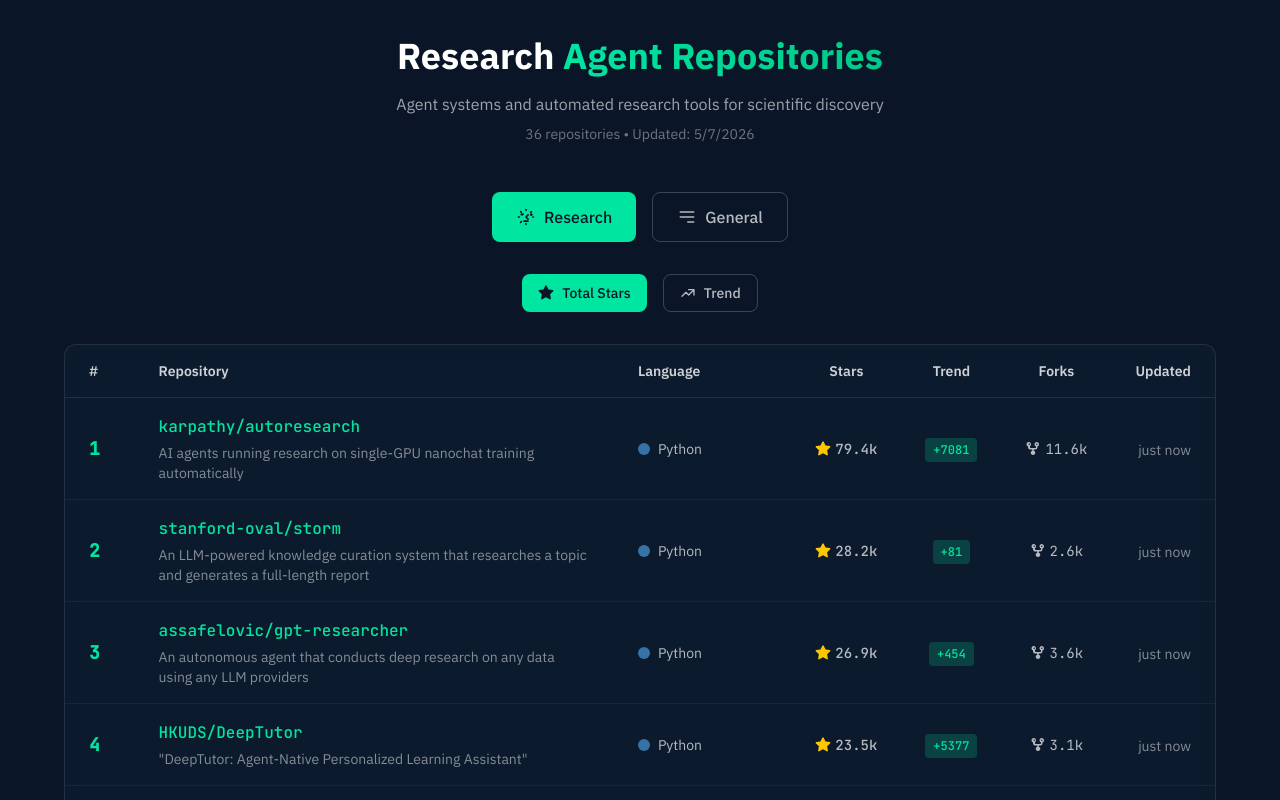
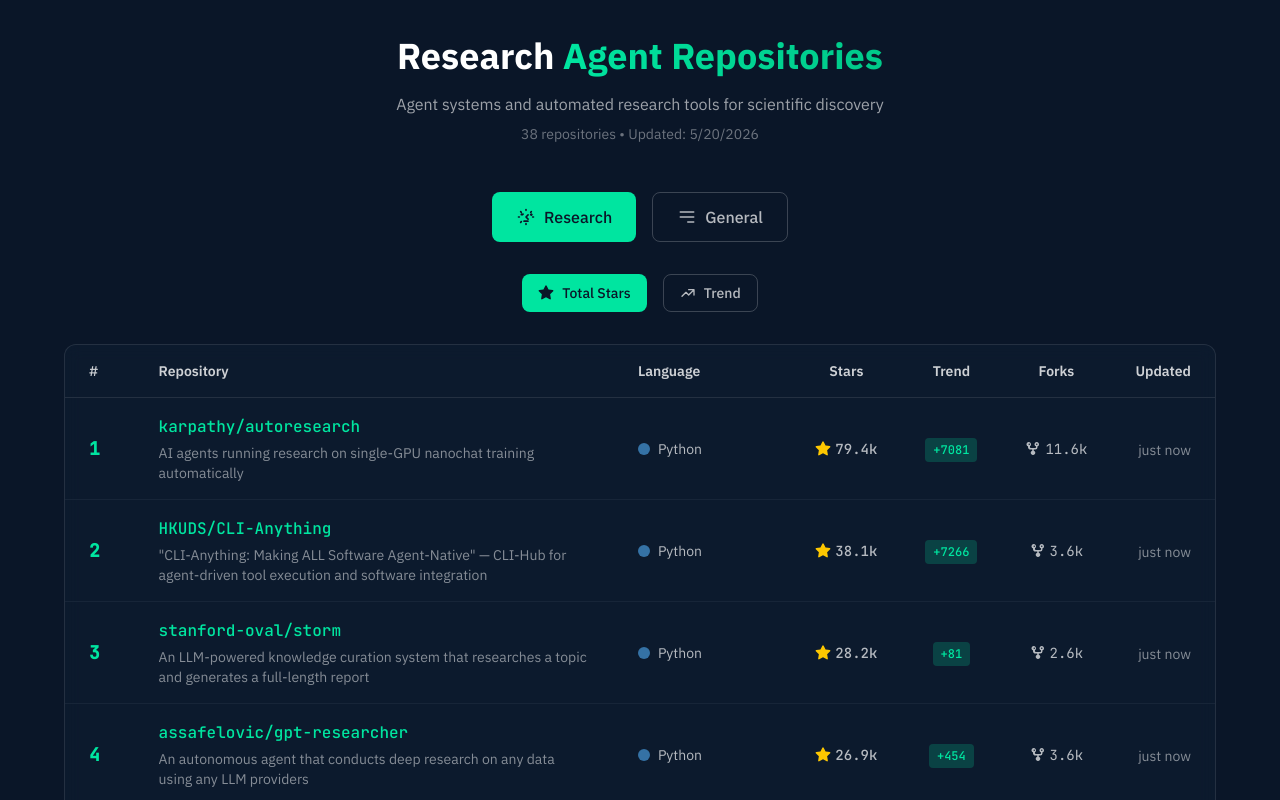
Before and after one commit to onepersonlab/onepersonlab-website, a React (Vite) app: page / in a window 1280 px wide. Shown: the part 860-1660 px from the top of the page. Built offline with nearby package versions, Linux system fonts and the light colour scheme.

Commit message:
data: add 13 trending agent repos and skills from GitHub Trending

```diff
--- a/src/components/SkillsSection.tsx
+++ b/src/components/SkillsSection.tsx
@@ -20,6 +20,10 @@
   'Tools': 'bg-slate-500/20 text-slate-400',
   'Discovery': 'bg-violet-500/20 text-violet-400',
   'Multi-Agent': 'bg-emerald-500/20 text-emerald-400',
+  'Academic Skills': 'bg-teal-500/20 text-teal-400',
+  'Agent Optimization': 'bg-pink-500/20 text-pink-400',
+  'Plugin Registry': 'bg-lime-500/20 text-lime-400',
+  'Agent Infra': 'bg-orange-500/20 text-orange-400',
 };
 
 export function SkillsSection() {
--- a/src/data/General-agent-list-update.json
+++ b/src/data/General-agent-list-update.json
@@ -1,8 +1,8 @@
 {
   "description": "General Agent Repositories",
   "source": "GitHub API",
-  "generated_at": "2026-05-07T04:35:00Z",
-  "repo_count": 31,
+  "generated_at": "2026-05-20T08:00:00Z",
+  "repo_count": 35,
   "repos": [
     {
       "full_name": "openclaw/openclaw",
@@ -406,6 +406,58 @@
       "changeLabel": "(22-day change)",
       "updated": "2026-05-06T13:08:57Z",
       "url": "https://github.com/aiming-lab/MetaClaw"
+    },
+    {
+      "full_name": "tinyhumansai/openhuman",
+      "name": "openhuman",
+      "owner": "tinyhumansai",
+      "description": "Your Personal AI super intelligence. Private, Simple and extremely powerful. Built in Rust.",
+      "language": "Rust",
+      "stars": 22428,
+      "forks": 1989,
+      "weeklyStars": 27811,
+      "changeLabel": "(7-day change)",
+      "updated": "2026-05-20T08:00:00Z",
+      "url": "https://github.com/tinyhumansai/openhuman"
+    },
+    {
+      "full_name": "obra/superpowers",
+      "name": "superpowers",
+      "owner": "obra",
+      "description": "An agentic skills framework & software development methodology that works.",
+      "language": "Shell",
+      "stars": 199041,
+      "forks": 17747,
+      "weeklyStars": 11361,
+      "changeLabel": "(7-day change)",
+      "updated": "2026-05-20T08:00:00Z",
+      "url": "https://github.com/obra/superpowers"
+    },
+    {
+      "full_name": "humanlayer/12-factor-agents",
+      "name": "12-factor-agents",
+      "owner": "humanlayer",
+      "description": "Principles for building LLM-powered software that is actually good enough for production customers",
+      "language": "TypeScript",
+      "stars": 21325,
+      "forks": 1605,
+      "weeklyStars": 5152,
+      "changeLabel": "(7-day change)",
+      "updated": "2026-05-20T08:00:00Z",
+      "url": "https://github.com/humanlayer/12-factor-agents"
+    },
+    {
+      "full_name": "msitarzewski/agency-agents",
+      "name": "agency-agents",
+      "owner": "msitarzewski",
+      "description": "A complete AI agency — From frontend wizards to Reddit community ninjas. ⭐ Forked by onepersonlab",
+      "language": "Shell",
+      "stars": 102087,
+      "forks": 16857,
+      "weeklyStars": 7840,
+      "changeLabel": "(7-day change)",
+      "updated": "2026-05-20T08:00:00Z",
+      "url": "https://github.com/msitarzewski/agency-agents"
     }
   ]
 }
--- a/src/data/Research-agent-list-update.json
+++ b/src/data/Research-agent-list-update.json
@@ -1,8 +1,8 @@
 {
   "description": "Research Agent Repositories",
   "source": "GitHub API",
-  "generated_at": "2026-05-07T04:35:00Z",
-  "repo_count": 36,
+  "generated_at": "2026-05-20T08:00:00Z",
+  "repo_count": 38,
   "repos": [
     {
       "full_name": "karpathy/autoresearch",
@@ -471,6 +471,32 @@
       "changeLabel": "(22-day change)",
       "updated": "2026-05-06T21:19:27Z",
       "url": "https://github.com/sjtu-sai-agents/MagiClaw"
+    },
+    {
+      "full_name": "HKUDS/CLI-Anything",
+      "name": "CLI-Anything",
+      "owner": "HKUDS",
+      "description": "\"CLI-Anything: Making ALL Software Agent-Native\" — CLI-Hub for agent-driven tool execution and software integration",
+      "language": "Python",
+      "stars": 38056,
+      "forks": 3633,
+      "weeklyStars": 7266,
+      "changeLabel": "(7-day change)",
+      "updated": "2026-05-20T08:00:00Z",
+      "url": "https://github.com/HKUDS/CLI-Anything"
+    },
+    {
+      "full_name": "HKUDS/ViMax",
+      "name": "ViMax",
+      "owner": "HKUDS",
+      "description": "\"ViMax: Agentic Video Generation (Director, Screenwriter, Producer, and Video Generator All-in-One)\"",
+      "language": "Python",
+      "stars": 5678,
+      "forks": 949,
+      "weeklyStars": 3521,
+      "changeLabel": "(7-day change)",
+      "updated": "2026-05-20T08:00:00Z",
+      "url": "https://github.com/HKUDS/ViMax"
     }
   ]
 }
--- a/src/data/github-skills-update.json
+++ b/src/data/github-skills-update.json
@@ -1,8 +1,8 @@
 {
   "description": "GitHub Skills Repositories - Detailed Info",
   "source": "GitHub API",
-  "generated_at": "2026-04-12T00:30:00Z",
-  "skill_count": 9,
+  "generated_at": "2026-05-20T08:00:00Z",
+  "skill_count": 16,
   "skills": [
     {
       "full_name": "anthropics/skills",
@@ -129,6 +129,104 @@
       "url": "https://github.com/yunshenwuchuxun/latex-paper-skills",
       "category": "Writing Skills",
       "author": "yunshenwuchuxun"
+    },
+    {
+      "full_name": "Imbad0202/academic-research-skills",
+      "name": "academic-research-skills",
+      "owner": "Imbad0202",
+      "description": "Academic Research Skills for Claude Code: research → write → review → revise → finalize",
+      "language": "Python",
+      "stars": 14710,
+      "forks": 1364,
+      "weeklyStars": 22148,
+      "updated": "today",
+      "url": "https://github.com/Imbad0202/academic-research-skills",
+      "category": "Academic Skills",
+      "author": "Imbad0202"
+    },
+    {
+      "full_name": "multica-ai/andrej-karpathy-skills",
+      "name": "andrej-karpathy-skills",
+      "owner": "multica-ai",
+      "description": "A single CLAUDE.md file to improve Claude Code behavior, derived from Andrej Karpathy's observations on LLM coding pitfalls",
+      "language": null,
+      "stars": 139185,
+      "forks": 14269,
+      "weeklyStars": 13685,
+      "updated": "today",
+      "url": "https://github.com/multica-ai/andrej-karpathy-skills",
+      "category": "Agent Optimization",
+      "author": "multica-ai"
+    },
+    {
+      "full_name": "anthropics/claude-plugins-official",
+      "name": "claude-plugins-official",
+      "owner": "anthropics",
+      "description": "Official, Anthropic-managed directory of high quality Claude Code Plugins",
+      "language": "Python",
+      "stars": 20411,
+      "forks": 2521,
+      "weeklyStars": 1197,
+      "updated": "today",
+      "url": "https://github.com/anthropics/claude-plugins-official",
+      "category": "Plugin Registry",
+      "author": "anthropics"
+    },
+    {
+      "full_name": "rohitg00/agentmemory",
+      "name": "agentmemory",
+      "owner": "rohitg00",
+      "description": "#1 Persistent memory for AI coding agents based on real-world benchmarks",
+      "language": "TypeScript",
+      "stars": 14513,
+      "forks": 1206,
+      "weeklyStars": 11263,
+      "updated": "today",
+      "url": "https://github.com/rohitg00/agentmemory",
+      "category": "Agent Infra",
+      "author": "rohitg00"
+    },
+    {
+      "full_name": "colbymchenry/codegraph",
+      "name": "codegraph",
+      "owner": "colbymchenry",
+      "description": "Pre-indexed code knowledge graph for Claude Code, Codex, Cursor, and OpenCode — fewer tokens, fewer tool calls, 100% local",
+      "language": "TypeScript",
+      "stars": 7157,
+      "forks": 466,
+      "weeklyStars": 12950,
+      "updated": "today",
+      "url": "https://github.com/colbymchenry/codegraph",
+      "category": "Agent Infra",
+      "author": "colbymchenry"
+    },
+    {
+      "full_name": "rtk-ai/rtk",
+      "name": "rtk",
+      "owner": "rtk-ai",
+      "description": "CLI proxy that reduces LLM token consumption by 60-90% on common dev commands. Single Rust binary, zero dependencies",
+      "language": "Rust",
+      "stars": 51330,
+      "forks": 3124,
+      "weeklyStars": 4928,
+      "updated": "today",
+      "url": "https://github.com/rtk-ai/rtk",
+      "category": "Agent Infra",
+      "author": "rtk-ai"
+    },
+    {
+      "full_name": "Alishahryar1/free-claude-code",
+      "name": "free-claude-code",
+      "owner": "Alishahryar1",
+      "description": "Use claude-code for free in the terminal, VSCode extension or discord like OpenClaw (voice supported)",
+      "language": "Python",
+      "stars": 26581,
+      "forks": 3955,
+      "weeklyStars": 3941,
+      "updated": "today",
+      "url": "https://github.com/Alishahryar1/free-claude-code",
+      "category": "Agent Infra",
+      "author": "Alishahryar1"
     }
   ]
 }
```
